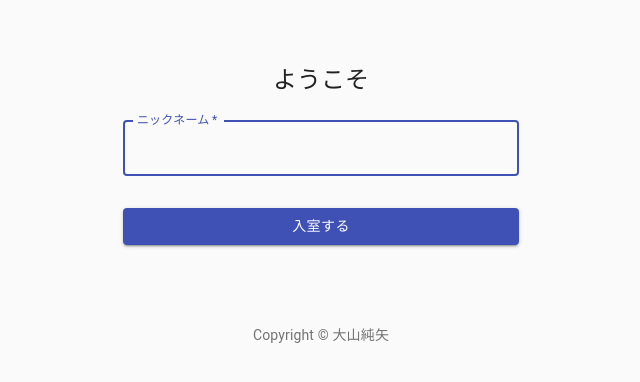
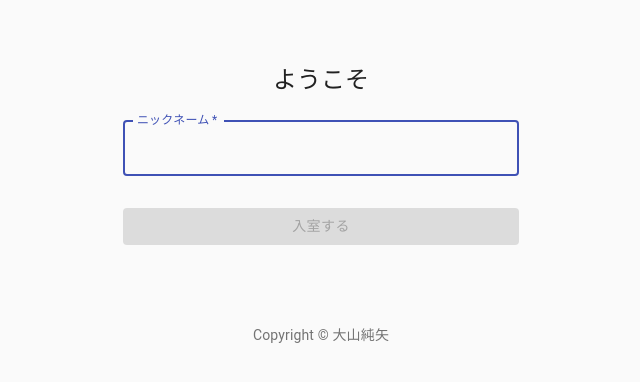
Before and after one commit to JUNoym/chatapp, a React (Create React App) app: page / in a window 1280 px wide. Shown: the top 382 px of the page, without its empty margins (319-959 px from the left). Built offline with nearby package versions, Linux system fonts and the light colour scheme.

Commit message:
✨ ニックネーム入力を実装

```diff
--- a/src/components/App.js
+++ b/src/components/App.js
@@ -1,6 +1,7 @@
-import React from 'react';
+import React, { useState } from 'react';
 import SignIn from './SignIn'
 
 export default () => {
-  return <SignIn />
+  const [name, setName] = useState('')
+  return <SignIn setName={setName} />
 };
--- a/src/components/SignIn.js
+++ b/src/components/SignIn.js
@@ -1,4 +1,4 @@
-import React from 'react';
+import React, { useEffect, useState } from 'react';
 import Button from '@material-ui/core/Button';
 import CssBaseline from '@material-ui/core/CssBaseline';
 import TextField from '@material-ui/core/TextField';
@@ -41,8 +41,15 @@
     },
 }));
 
-export default function SignIn() {
+export default function SignIn({ setName }) {
     const classes = useStyles();
+    const [disabled, setDisabled] = useState(true)
+    const [string, setString] = useState('')
+
+    useEffect(() => {
+        const disabled = string === ''
+        setDisabled(disabled)
+    }, [string])
 
     return (
         <Container component="main" maxWidth="xs">
@@ -61,6 +68,7 @@
                         label="ニックネーム"
                         name="name"
                         autoFocus
+                        onChange={(e) => setString(e.target.value)}
                     />
                     <Button
                         type="submit"
@@ -68,9 +76,10 @@
                         variant="contained"
                         color="primary"
                         className={classes.submit}
+                        disabled={disabled}
                     >
                         入室する
-          </Button>
+                    </Button>
 
                 </form>
             </div>
```
